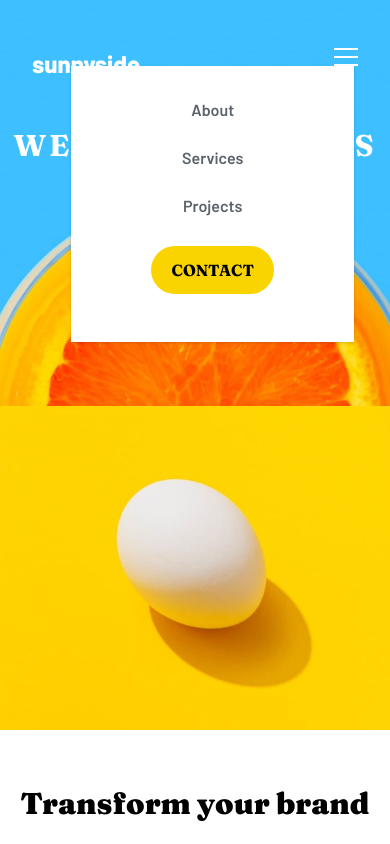
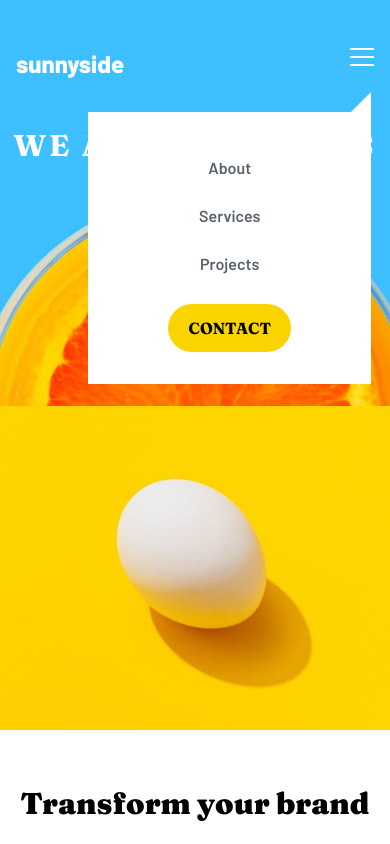
Before and after one commit to Kielx/Sunnyside, a React (Create React App) app: page / in a window 390 px wide. Both pictures are taken after a click on the label 346 px from the left and 57 px from the top of the page. Shown: the top 844 px of the page. Built offline with nearby package versions, Linux system fonts and the light colour scheme.

Commit message:
Add triangle to menu - mobile site done

```diff
--- a/src/components/Navbar.js
+++ b/src/components/Navbar.js
@@ -1,7 +1,7 @@
 /* eslint-disable jsx-a11y/anchor-is-valid */
 const Navbar = () => {
   return (
-    <nav className="flex justify-between px-8 py-12">
+    <nav className="flex justify-between px-4 py-12">
       <div className="w-full text-2xl font-extrabold">sunnyside</div>
       <div className="gap-4 hidden md:flex">
         <div>About</div>
@@ -25,12 +25,17 @@ const Navbar = () => {
         </label>
 
         <div
+          id="triangle-bottomright"
+          className="opacity-0 transition delay-75 ease-in-out z-10"
+        ></div>
+        <div
           id="sortboxmenu"
-          className="absolute px-20 py-8 right-1 shadow  opacity-0 bg-white transition delay-75 ease-in-out z-10"
+          className="absolute px-20 pb-4 pt-8 right-1 top-16 opacity-0 bg-white transition delay-75 ease-in-out z-10"
+          style={{ right: "3px" }}
         >
           <ul className="block text-center text-display-veryDarkGrayishBlue">
             <li>
-              <a href="#" className="block px-3 pb-3 hover:bg-gray-200">
+              <a href="#" className="block px-3 py-3 hover:bg-gray-200">
                 About
               </a>
             </li>
--- a/src/index.css
+++ b/src/index.css
@@ -3,6 +3,10 @@
 @tailwind utilities;
 
 #sortbox:checked ~ #sortboxmenu {
+  opacity: 1;
+}
+
+#sortbox:checked ~ #triangle-bottomright {
   opacity: 1;
 }
 
@@ -12,3 +16,13 @@ body,
   height: 100%;
   width: 100%;
 }
+
+#triangle-bottomright {
+  width: 0px;
+  height: 0;
+  border-bottom: 20px solid white;
+  border-left: 20px solid transparent;
+  position: absolute;
+  right: 3px;
+  top: 44px;
+}
```
